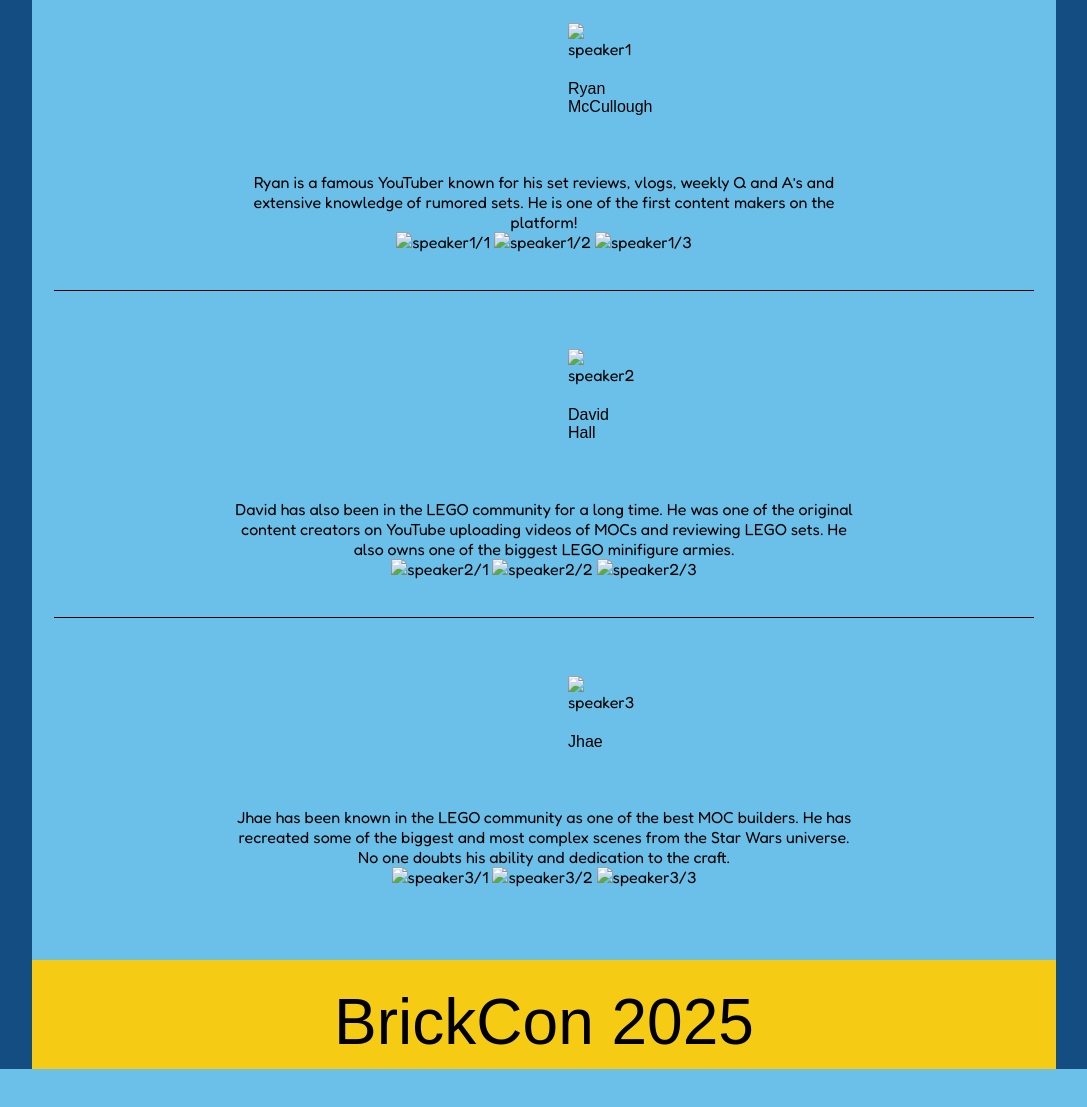
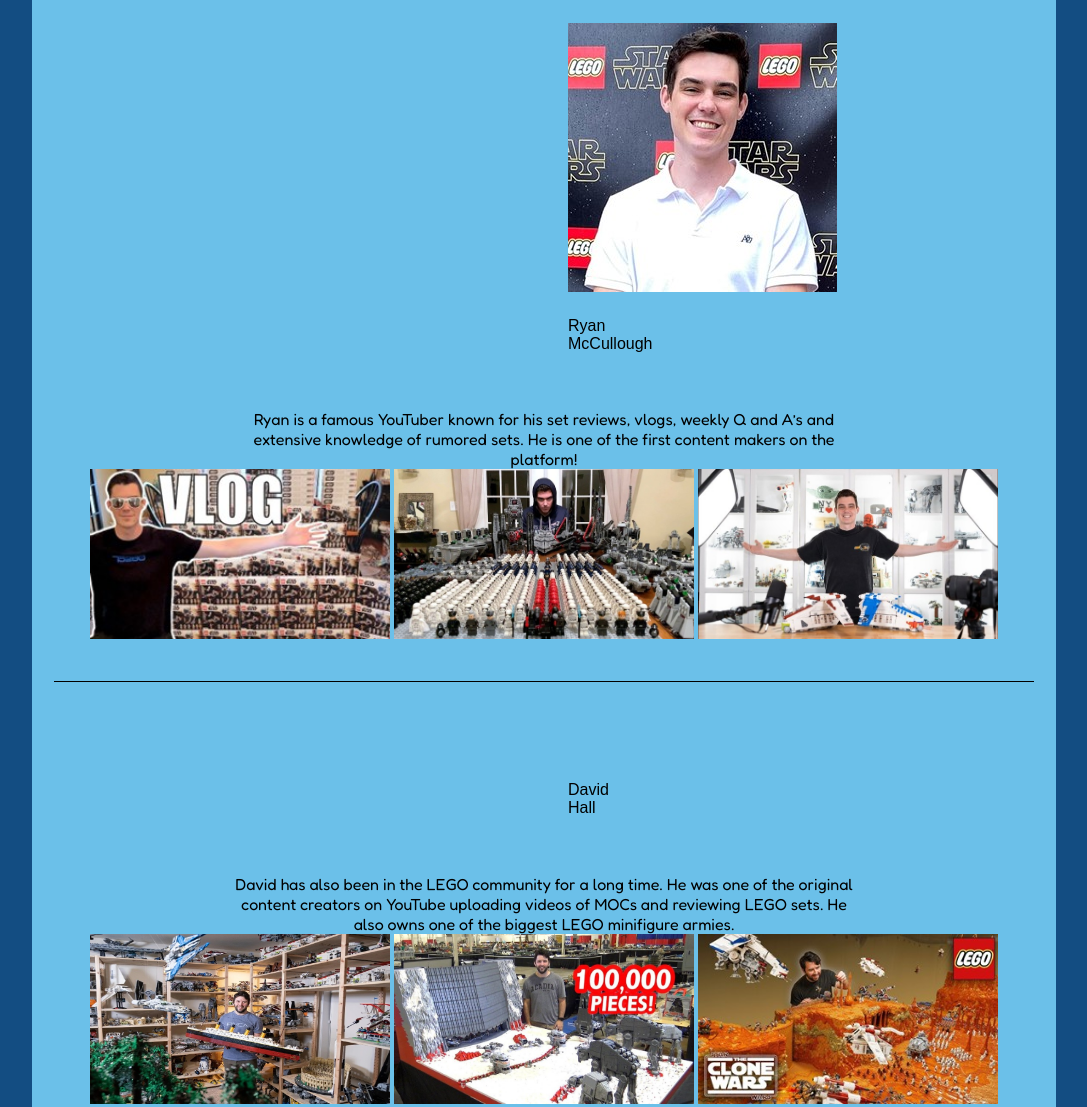
Before and after one commit to Joshwalks7/wdd130-project-walker, a plain HTML site: page speakers_page.html in a window 1280 px wide. Shown: the part 419-1526 px from the top of the page, without its empty margins (96-1183 px from the left). Before the commit the page ends 1488 px from the top, so only its background shows below. Drawn offline with Linux system fonts and the light colour scheme; a web font is replaced by a local one.

Commit message:
added images and resized images

```diff
--- a/speakers_page.html
+++ b/speakers_page.html
@@ -22,35 +22,35 @@
         <hr class="break_line">
         <div class="speaker1">
         <div class="person1">
-            <img src="" alt="speaker1">
+            <img class="speaker_img" src="images/speaker1.jpg" alt="speaker1">
             <h4 class="large_font">Ryan McCullough</h4>
         </div>
             <p>Ryan is a famous YouTuber known for his set reviews, vlogs, weekly Q and A’s and extensive knowledge of rumored sets. He is one of the first content makers on the platform! </p>
-            <img src="" alt="speaker1/1">
-            <img src="" alt="speaker1/2">
-            <img src="" alt="speaker1/3">
+            <img class="content_img" src="images/speaker1_content1.jpg" alt="speaker1/1">
+            <img class="content_img" src="images/speaker1_content2.jpg" alt="speaker1/2">
+            <img class="content_img" src="images/speaker1_content3.jpg" alt="speaker1/3">
         </div>
         <hr>
         <div class="speaker2">
         <div class="person2">
-            <img src="" alt="speaker2">
+            <img class="speaker_img2" src="images/speaker2.jpg" alt="speaker2">
             <h4 class="large_font">David Hall</h4>
         </div>
             <p>David has also been in the LEGO community for a long time. He was one of the original content creators on YouTube uploading videos of MOCs and reviewing LEGO sets. He also owns one of the biggest LEGO minifigure armies.</p>
-            <img src="" alt="speaker2/1">
-            <img src="" alt="speaker2/2">
-            <img src="" alt="speaker2/3">
+            <img class="content_img" src="images/speaker2_content1.jpg" alt="speaker2/1">
+            <img class="content_img" src="images/speaker2_content2.jpg" alt="speaker2/2">
+            <img class="content_img" src="images/speaker2_content3.jpg" alt="speaker2/3">
         </div>
         <hr>
         <div class="speaker3">
         <div class="person3">
-            <img src="" alt="speaker3">
+            <img class="speaker_img3" src="images/speaker3.jpg" alt="speaker3">
             <h4 class="large_font">Jhae</h4>
         </div>
             <p>Jhae has been known in the LEGO community as one of the best MOC builders. He has recreated some of the biggest and most complex scenes from the Star Wars universe. No one doubts his ability and dedication to the craft. </p>
-            <img src="" alt="speaker3/1">
-            <img src="" alt="speaker3/2">
-            <img src="" alt="speaker3/3">
+            <img class="content_img" src="images/speaker3_content1.jpg" alt="speaker3/1">
+            <img class="content_img" src="images/speaker3_content2.jpg" alt="speaker3/2">
+            <img class="content_img" src="images/speaker3_content3.jpg" alt="speaker3/3">
         </div>
     </main>
     <footer>
--- a/speakers_style.css
+++ b/speakers_style.css
@@ -28,3 +28,9 @@
 .large_font{font-family: "BBH Sans Hegarty", sans-serif; font-weight: 400; font-style: normal;}
 
 hr{max-width: 85%; background-color: black; height: 1px; border: none;}
+
+.content_img{width: 300px; height: 170px;}
+
+.speaker_img2{width: 75%;}
+
+.speaker_img3{width: 75%;}
```
Also changed, not shown: images/speaker1.jpg (added), images/speaker1_content1.jpg (added), images/speaker1_content2.jpg (added), images/speaker1_content3.jpg (added), images/speaker2.jpg (added), images/speaker2_content1.jpg (added), images/speaker2_content2.jpg (added), images/speaker2_content3.jpg (added), images/speaker3.jpg (added), images/speaker3_content1.jpg (added), images/speaker3_content2.jpg (added), images/speaker3_content3.jpg (added).
